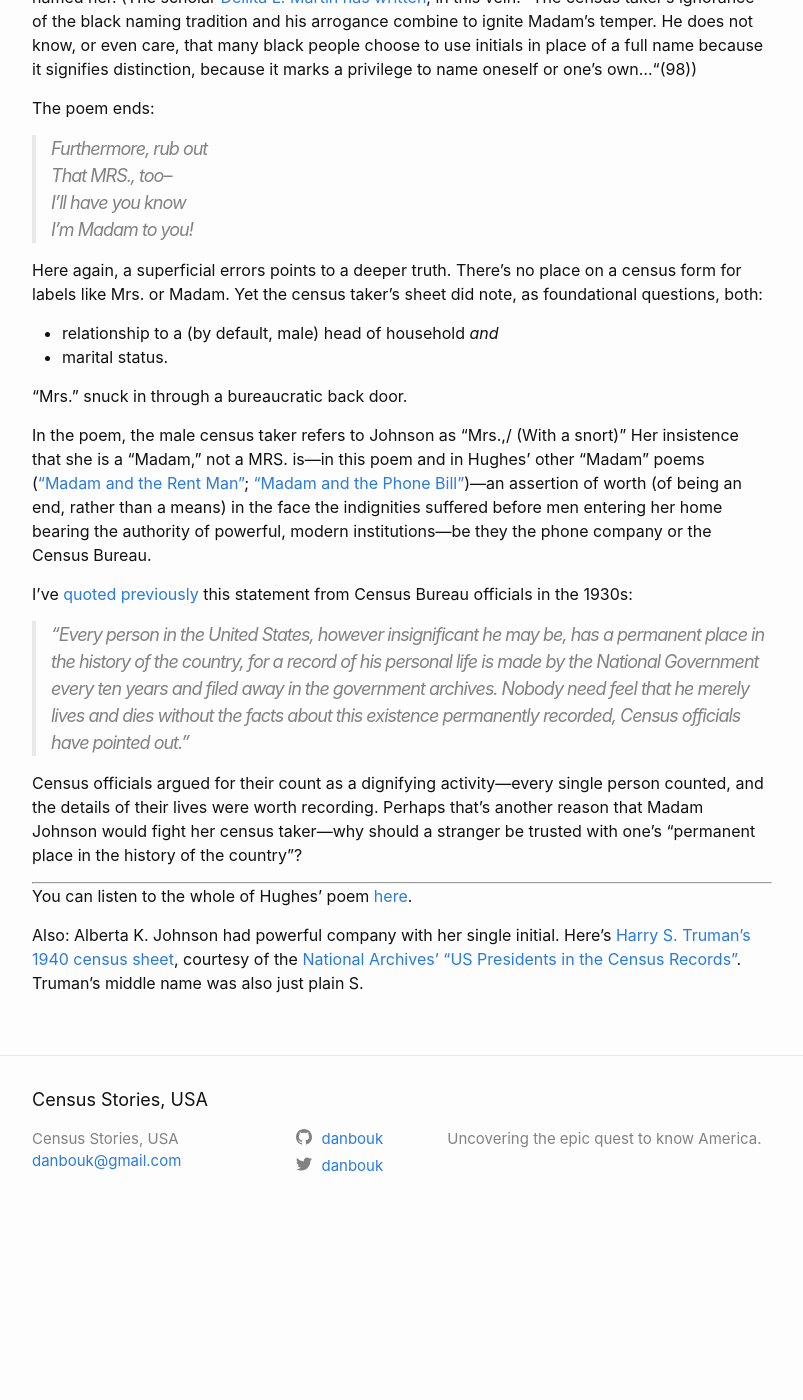
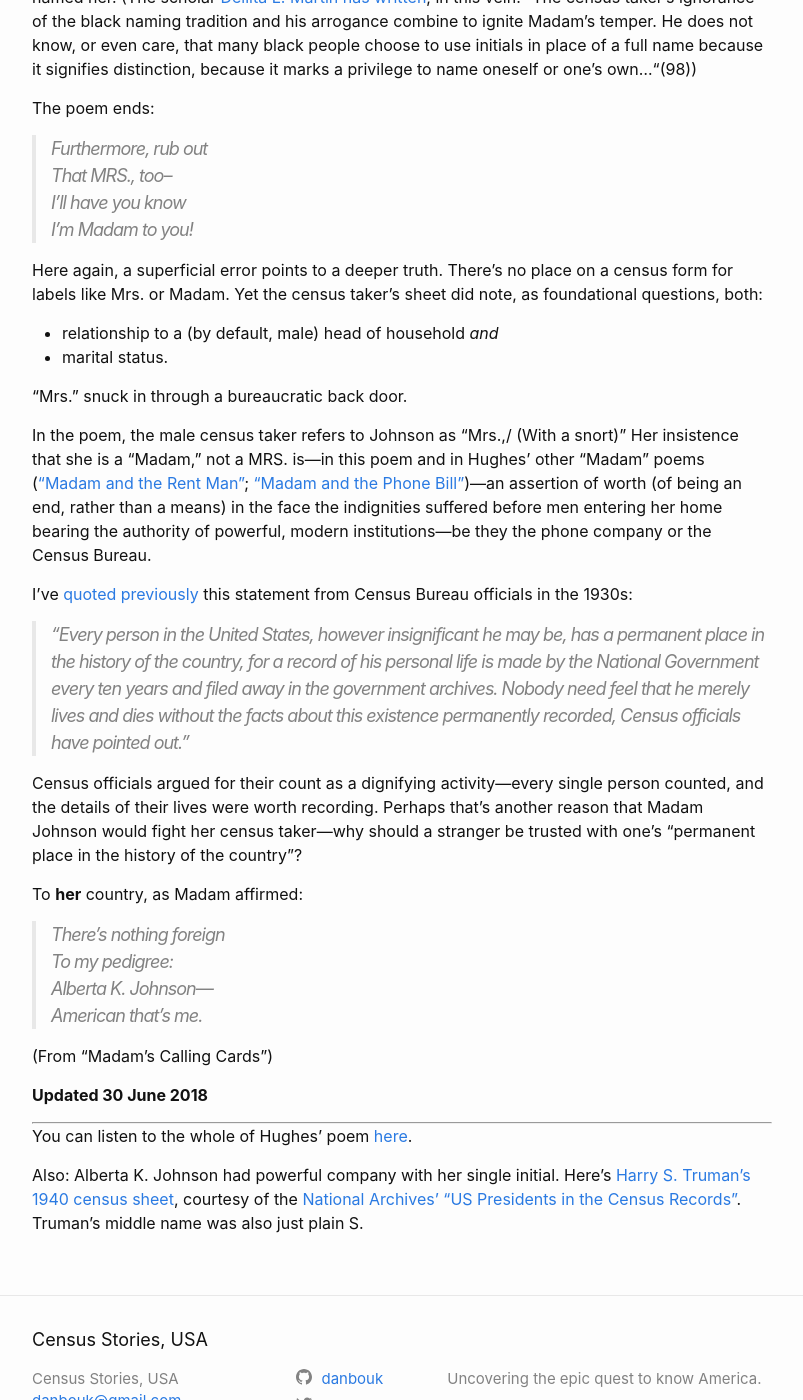
Before and after one commit to danbouk/censusstories, a Jekyll site: the page built from _posts/2018-06-28-Hughes-census-taker.md, in a window 1280 px wide and 1400 px high, scrolled down 1028 px. Shown: the whole window, without its empty margins (238-1041 px from the left). Built offline with Jekyll 4.4.1, drawn with Linux system fonts in a browser that asks for light colours; before the commit the page ends 2266 px from its top, so only the background shows below that.

Commit message:
hughes revise

```diff
--- a/_posts/2018-06-28-Hughes-census-taker.md
+++ b/_posts/2018-06-28-Hughes-census-taker.md
@@ -33,7 +33,7 @@ That MRS., too--\\
 I'll have you know\\
 I'm Madam to you!
 
-Here again, a superficial errors points to a deeper truth. There's no place on a census form for labels like Mrs. or Madam. Yet the census taker's sheet did note, as foundational questions, both:
+Here again, a superficial error points to a deeper truth. There's no place on a census form for labels like Mrs. or Madam. Yet the census taker's sheet did note, as foundational questions, both:
 * relationship to a (by default, male) head of household *and*
 * marital status.
 
@@ -47,6 +47,17 @@ I've [quoted previously](http://localhost:4000/2018/05/04/why-census-matters.htm
 
 Census officials argued for their count as a dignifying activity---every single person counted, and the details of their lives were worth recording. Perhaps that's another reason that Madam Johnson would fight her census taker---why should a stranger be trusted with one's "permanent place in the history of the country"?
 
+To **her** country, as Madam affirmed:
+
+>There's nothing foreign\\
+To my pedigree:\\
+Alberta K. Johnson---\\
+*American* that's me.
+
+(From "Madam's Calling Cards")
+
+**Updated 30 June 2018**
+
 ---
 You can listen to the whole of Hughes' poem [here](https://open.spotify.com/track/60iQ2vFPfJmNzeoOYk4y5w).
 
```
